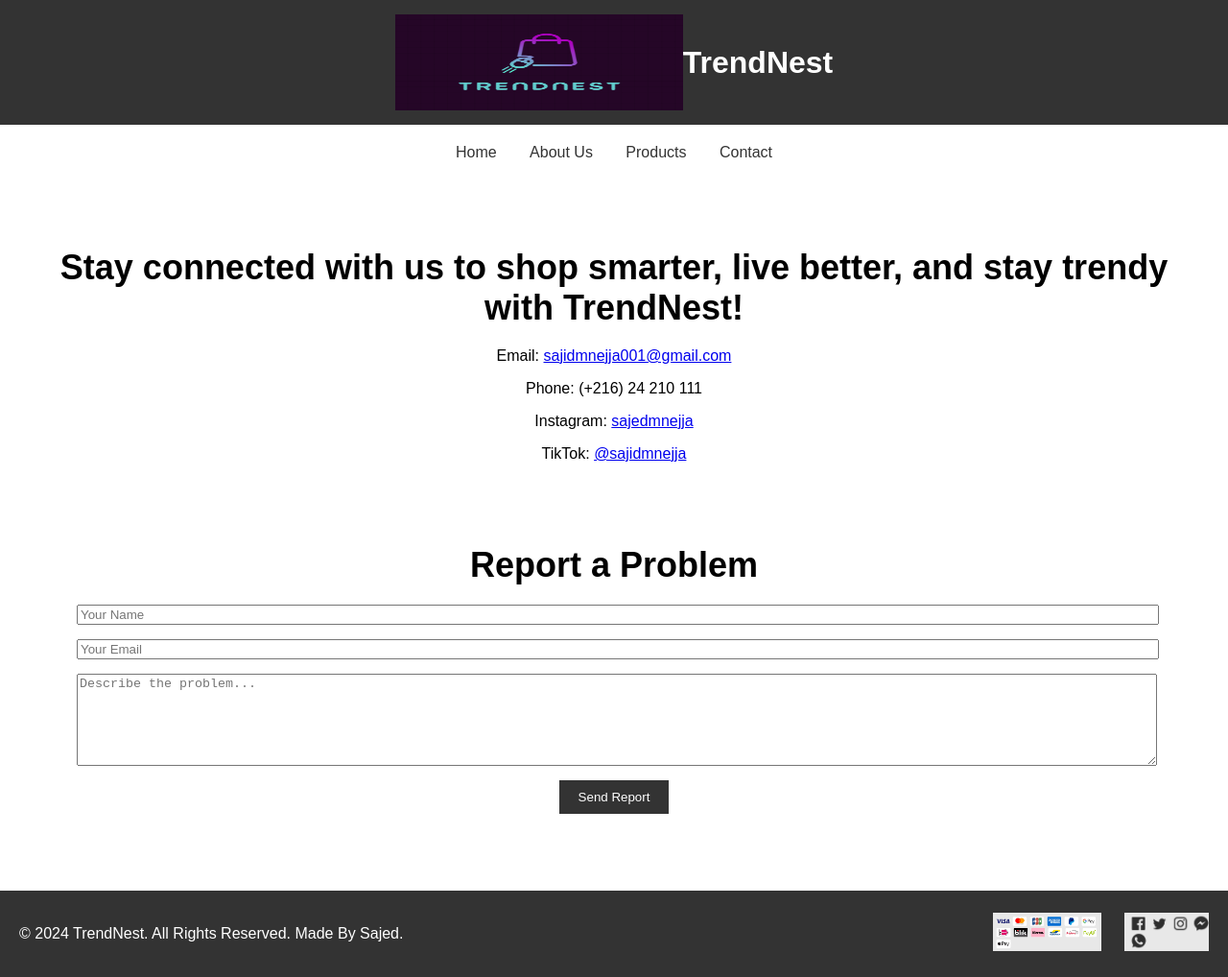
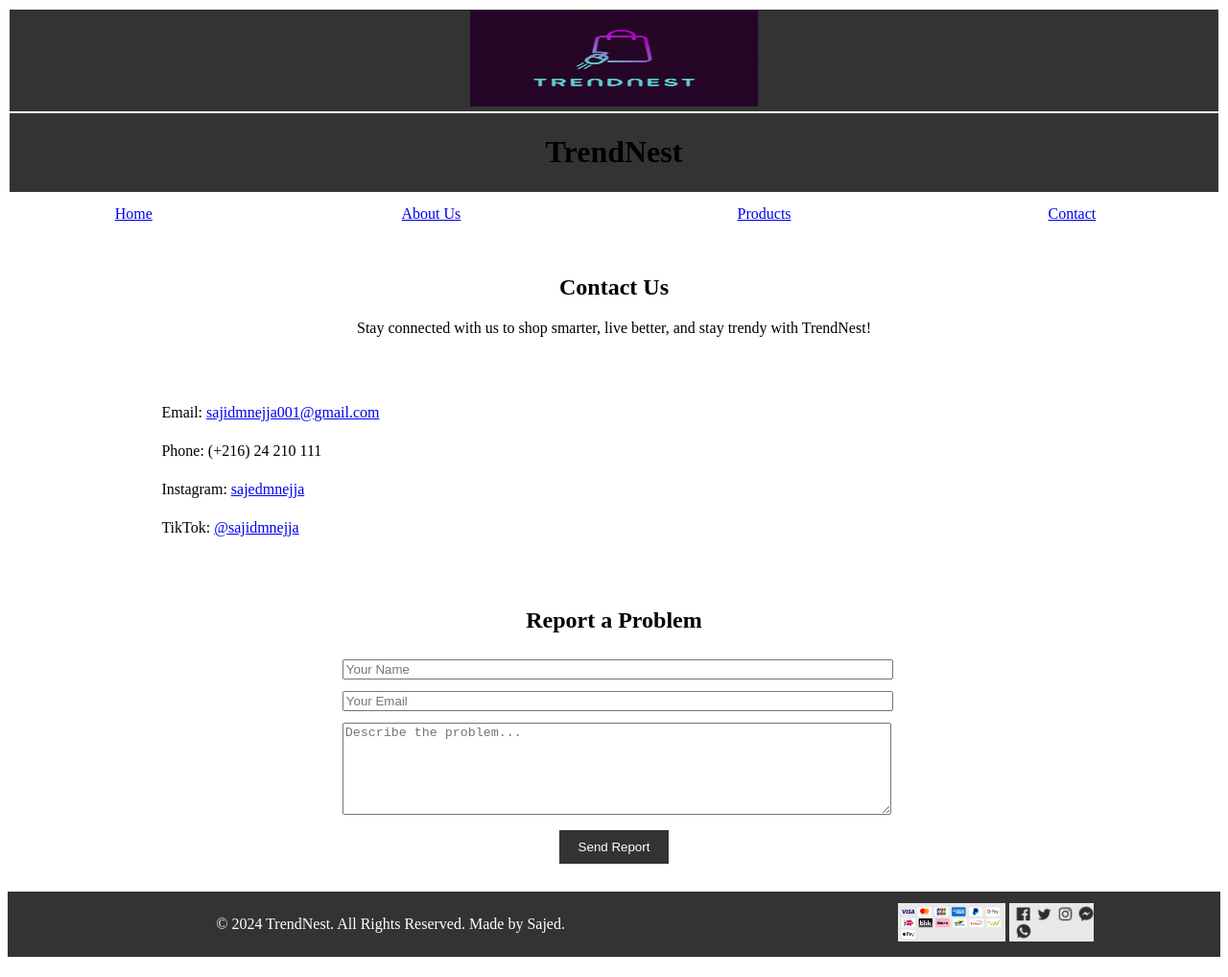
Before and after one commit to sajed581/-TrendNest, a plain HTML site: page contact.html in a window 1280 px wide. Shown: the whole page at 96% size. Drawn offline with Linux system fonts and the light colour scheme.

Commit message:
Update contact.html

```diff
--- a/contact.html
+++ b/contact.html
@@ -3,49 +3,100 @@
 <head>
     <meta charset="UTF-8">
     <meta name="viewport" content="width=device-width, initial-scale=1.0">
-    <title>TrendNest - Products</title>
+    <title>Contact - TrendNest</title>
 </head>
-<body style="font-family: Arial, sans-serif; margin: 0; padding: 0;">
+<body>
 
-<header style="background-color: #333; color: white; padding: 15px 0; text-align: center; display: flex; align-items: center; justify-content: center;">
-    <img src="photo.png" alt="Company Logo" style="width: 300px; height: 100px;">
-    <h1>TrendNest</h1>
+<!-- Header Section -->
+<header>
+    <table width="100%" border="0">
+        <tr bgcolor="#333">
+            <td align="center" colspan="2">
+                <img src="photo.png" alt="Company Logo" width="300" height="100">
+            </td>
+        </tr>
+        <tr bgcolor="#333">
+            <td align="center" colspan="2">
+                <h1 color: white>TrendNest</h1>
+            </td>
+        </tr>
+    </table>
 </header>
 
-<nav style="margin: 20px 0; text-align: center;">
-    <a href="index.html" style="margin: 0 15px; text-decoration: none; color: #333;">Home</a>
-    <a href="about us.html" style="margin: 0 15px; text-decoration: none; color: #333;">About Us</a>
-    <a href="product.html" style="margin: 0 15px; text-decoration: none; color: #333;">Products</a>
-    <a href="contact.html" style="margin: 0 15px; text-decoration: none; color: #333;">Contact</a>
+<!-- Navigation Menu -->
+<nav>
+    <table width="100%" align="center" cellpadding="10">
+        <tr align="center">
+            <td><a href="index.html">Home</a></td>
+            <td><a href="about us.html">About Us</a></td>
+            <td><a href="product.html">Products</a></td>
+            <td><a href="contact.html">Contact</a></td>
+        </tr>
+    </table>
 </nav>
 
-<section class="contact-container" style="padding: 40px; text-align: center;">
-    <h2 style="font-size: 36px; margin-bottom: 20px;">Stay connected with us to shop smarter, live better, and stay trendy with TrendNest!</h2>
-
-    <div class="contact-details">
-        <p>Email: <a href="mailto:sajidmnejja001@gmail.com">sajidmnejja001@gmail.com</a></p>
-        <p>Phone: (+216) 24 210 111</p>
-        <p>Instagram: <a href="https://instagram.com/sajedmnejja" target="_blank">sajedmnejja</a></p>
-        <p>TikTok: <a href="https://tiktok.com/@sajidmnejja" target="_blank">@sajidmnejja</a></p>
-    </div>
-
-    <div class="report-problem-form" style="padding: 40px; text-align: center;">
-        <h2 style="font-size: 36px; margin-bottom: 20px;">Report a Problem</h2>
-        <form action="mailto:sajidmnejja001@gmail.com" method="post" enctype="text/plain">
-            <input type="text" name="name" placeholder="Your Name" required style="display: block; width: 100%; margin-bottom: 15px;">
-            <input type="email" name="email" placeholder="Your Email" required style="display: block; width: 100%; margin-bottom: 15px;">
-            <textarea name="problem" placeholder="Describe the problem..." rows="6" required style="display: block; width: 100%; margin-bottom: 15px;"></textarea>
-            <button type="submit" style="padding: 10px 20px; background-color: #333; color: white; border: none; cursor: pointer;">Send Report</button>
-        </form>
-    </div>
+<!-- Main Content Section -->
+<section>
+    <table width="80%" align="center" cellpadding="20">
+        <tr>
+            <td align="center">
+                <h1>Contact Us</h1>
+                <p>Stay connected with us to shop smarter, live better, and stay trendy with TrendNest!</p>
+            </td>
+        </tr>
+        <tr>
+            <td>
+                <table width="100%" align="center" cellpadding="10">
+                    <tr>
+                        <td>Email: <a href="mailto:sajidmnejja001@gmail.com">sajidmnejja001@gmail.com</a></td>
+                    </tr>
+                    <tr>
+                        <td>Phone: (+216) 24 210 111</td>
+                    </tr>
+                    <tr>
+                        <td>Instagram: <a href="https://instagram.com/sajedmnejja" target="_blank">sajedmnejja</a></td>
+                    </tr>
+                    <tr>
+                        <td>TikTok: <a href="https://tiktok.com/@sajidmnejja" target="_blank">@sajidmnejja</a></td>
+                    </tr>
+                </table>
+            </td>
+        </tr>
+        <tr>
+            <td align="center">
+                <h2>Report a Problem</h2>
+                <form action="mailto:sajidmnejja001@gmail.com" method="post" enctype="text/plain">
+                    <table width="60%" align="center" cellpadding="5">
+                        <tr>
+                            <td><input type="text" name="name" placeholder="Your Name" required style="width: 100%;"></td>
+                        </tr>
+                        <tr>
+                            <td><input type="email" name="email" placeholder="Your Email" required style="width: 100%;"></td>
+                        </tr>
+                        <tr>
+                            <td><textarea name="problem" placeholder="Describe the problem..." rows="6" required style="width: 100%;"></textarea></td>
+                        </tr>
+                        <tr>
+                            <td align="center"><button type="submit" style="padding: 10px 20px; background-color: #333; color: white; border: none;">Send Report</button></td>
+                        </tr>
+                    </table>
+                </form>
+            </td>
+        </tr>
+    </table>
 </section>
 
-<footer style="background-color: #333; color: white; padding: 20px; text-align: center; display: flex; justify-content: space-between; align-items: center;">
-    <p>&copy; 2024 TrendNest. All Rights Reserved. Made By Sajed.</p>
-    <div>
-        <img src="payment.png" alt="Payment Methods" style="height: 40px; margin-left: 20px;">
-        <img src="connected.png" alt="Stay Connected" style="height: 40px; margin-left: 20px;">
-    </div>
+<!-- Footer Section -->
+<footer>
+    <table width="100%" cellpadding="10" bgcolor="#333">
+        <tr>
+            <td align="center" style="color: white;">&copy; 2024 TrendNest. All Rights Reserved. Made by Sajed.</td>
+            <td align="center">
+                <img src="payment.png" alt="Payment Methods" height="40">
+                <img src="connected.png" alt="Stay Connected" height="40">
+            </td>
+        </tr>
+    </table>
 </footer>
 
 </body>
```
